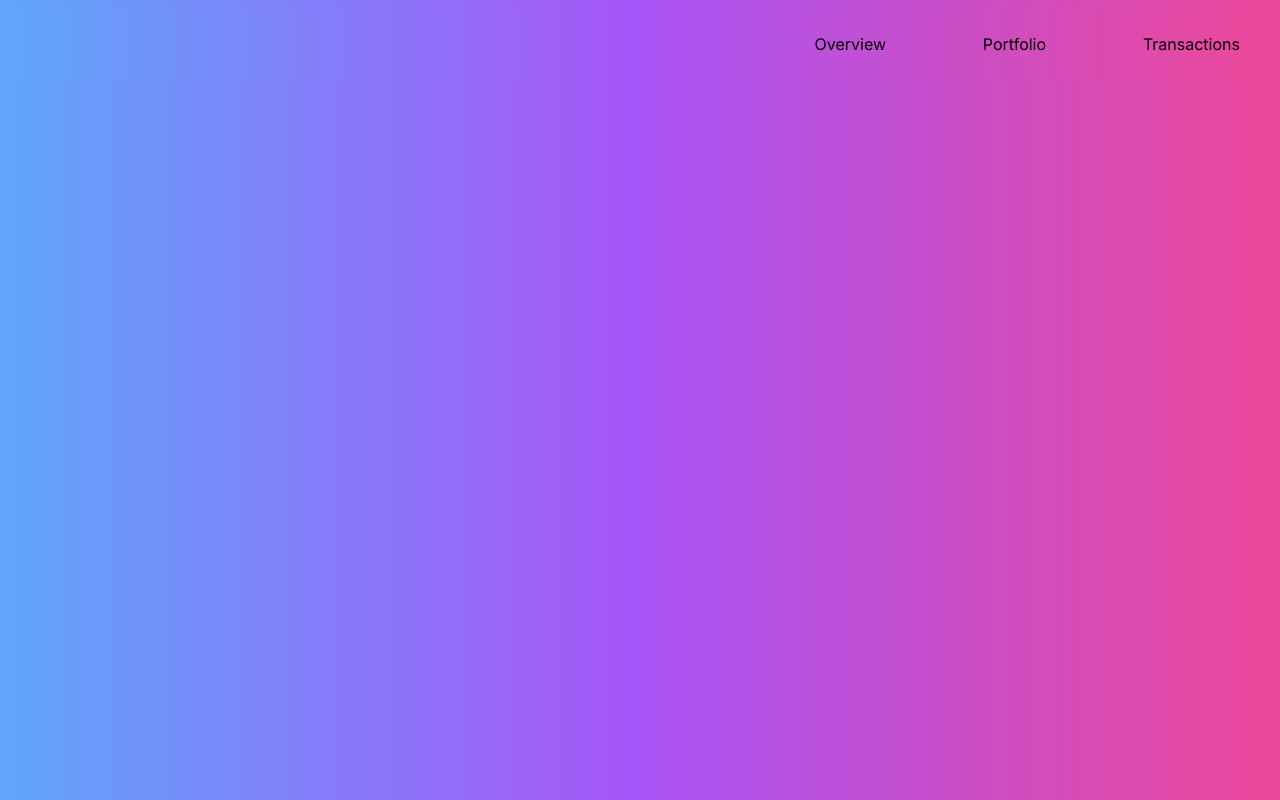
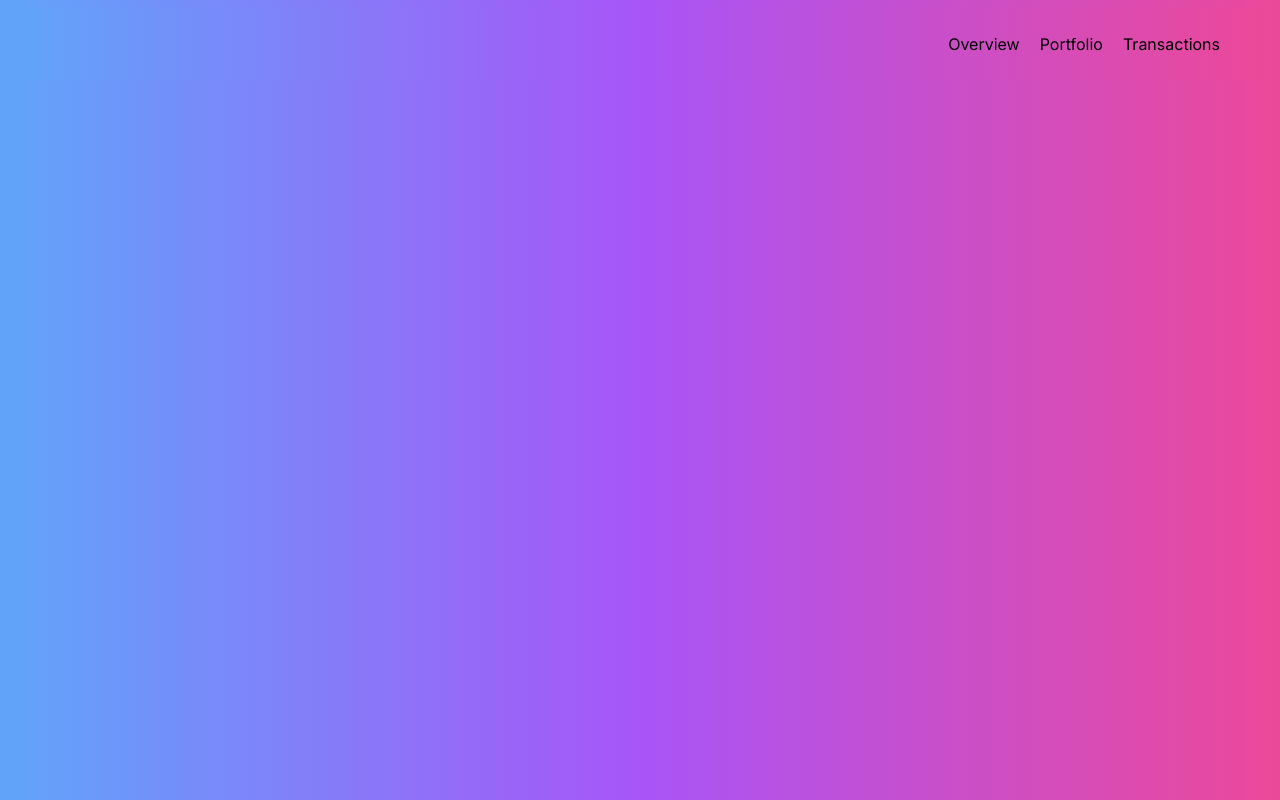
Before and after one commit to Melvin2306/portfolio-tracker, a Next.js app in the folder p-tracker/: page /profile in a window 1280 px wide. Built offline with nearby package versions, Linux system fonts and the light colour scheme.

Commit message:
Update NavBar.tsx

```diff
--- a/p-tracker/src/app/components/NavBar.tsx
+++ b/p-tracker/src/app/components/NavBar.tsx
@@ -2,18 +2,19 @@ import Link from "next/link";
 
 export default function NavBar() {
   return (
-    <nav className="flex items-center justify-between flex-wrap bg-gradient-to-r from-blue-400 via-purple-500 to-pink-500 p-6">
+    <nav className="flex items-right justify-between bg-gradient-to-r from-blue-400 via-purple-500 to-pink-500 p-6">
       <div></div>
       <div></div>
       <div></div>
-      <div></div>
-      <div></div>
-      <div></div>
-      <div></div>
-      <div></div>
-      <Link href="/">Overview</Link>
-      <Link href="/positions">Portfolio</Link>
-      <Link href="/transactions">Transactions</Link>
+      <Link href="/" className="ml-auto mr-5">
+        Overview
+      </Link>
+      <Link href="/positions" className="mr-5">
+        Portfolio
+      </Link>
+      <Link href="/transactions" className="mr-5">
+        Transactions
+      </Link>
     </nav>
   );
 }
```
